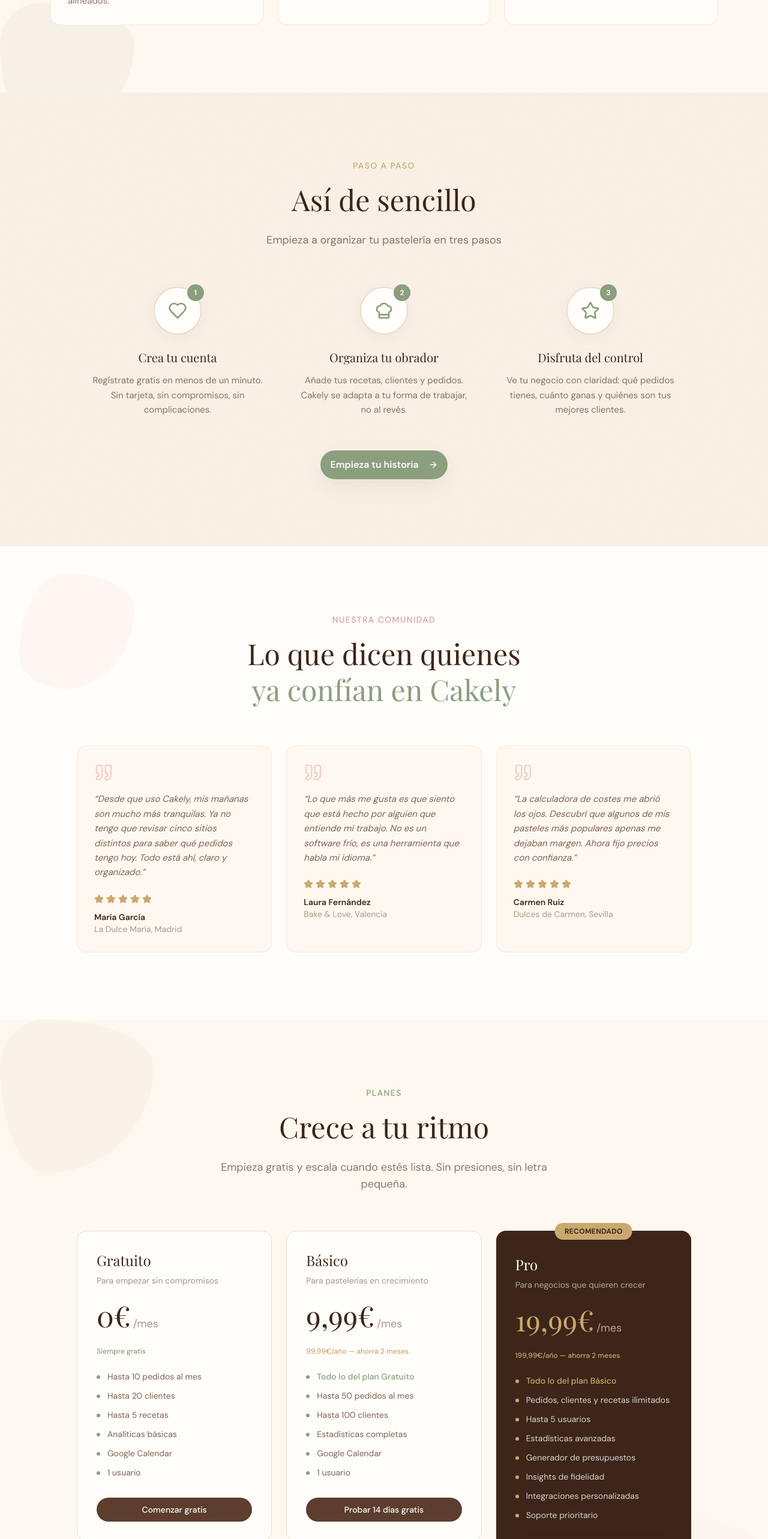
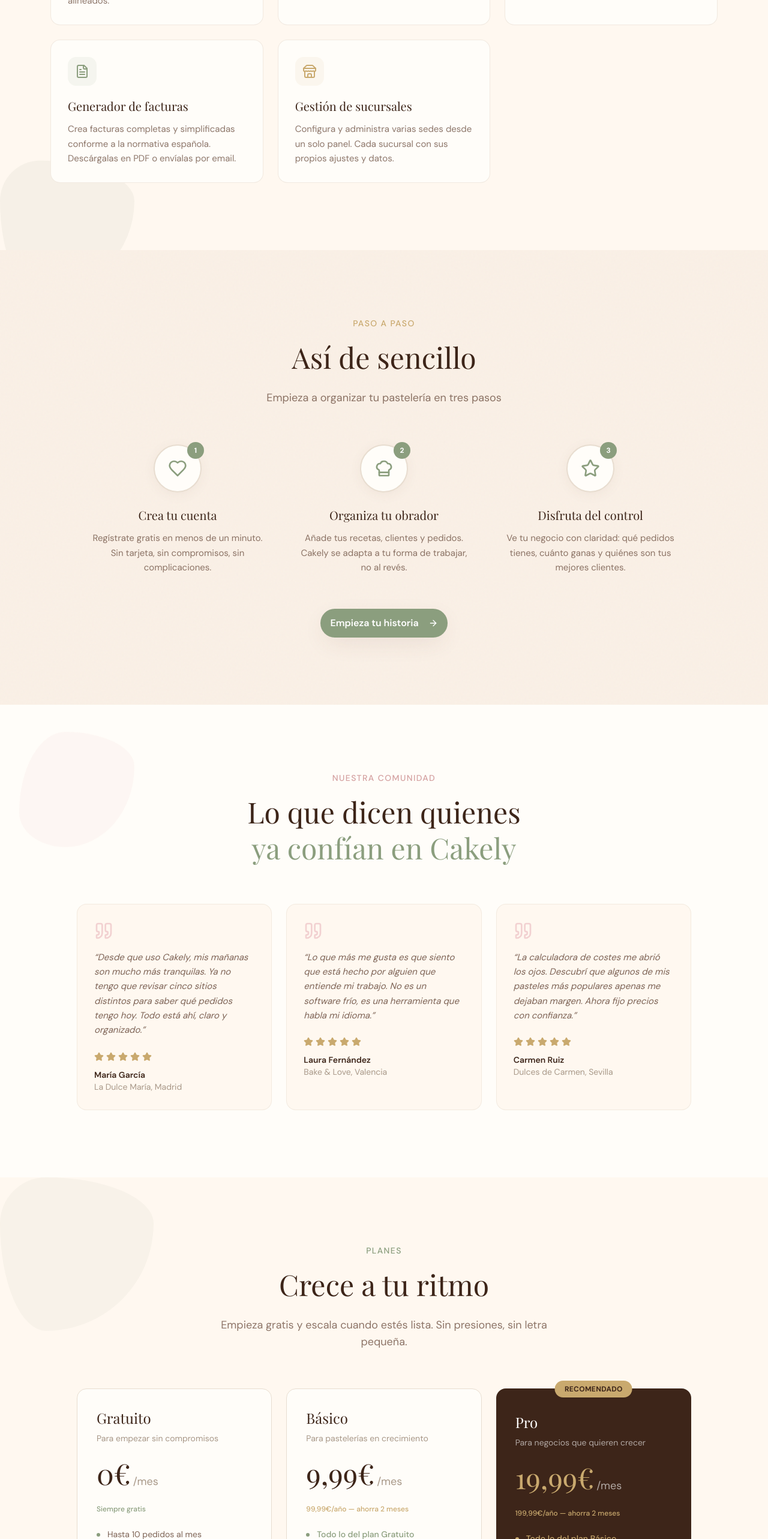
Before and after one commit to sebasblancogonz/cakely-landing, a Next.js app: page / in a window 1280 px wide. Shown: the part 2407-4973 px from the top of the page at 60% size. Built offline with nearby package versions, Linux system fonts and the light colour scheme; no server answers.

Commit message:
feat: add invoice generator and branch management features to the app

```diff
--- a/src/app/page.tsx
+++ b/src/app/page.tsx
@@ -14,6 +14,8 @@
   Heart,
   ChefHat,
   Palette,
+  FileText,
+  Store,
 } from "lucide-react";
 import Image from "next/image";
 import Link from "next/link";
@@ -65,7 +67,7 @@
   {
     question: "¿Qué incluye el plan Pro?",
     answer:
-      "Además de clientes y pedidos ilimitados, tendrás estadísticas avanzadas, generador de presupuestos, insights de fidelidad, integraciones personalizadas y soporte prioritario. Todo lo que necesitas para crecer con confianza.",
+      "Además de clientes y pedidos ilimitados, tendrás generador de facturas con envío por email, gestión de sucursales, estadísticas avanzadas, generador de presupuestos, insights de fidelidad y soporte prioritario. Todo lo que necesitas para crecer con confianza.",
   },
 ];
 
@@ -369,6 +371,22 @@
                   accent: "#D4A0A0",
                   bgAccent: "#D4A0A0",
                 },
+                {
+                  icon: FileText,
+                  title: "Generador de facturas",
+                  description:
+                    "Crea facturas completas y simplificadas conforme a la normativa española. Descárgalas en PDF o envíalas por email.",
+                  accent: "#8B9E7E",
+                  bgAccent: "#8B9E7E",
+                },
+                {
+                  icon: Store,
+                  title: "Gestión de sucursales",
+                  description:
+                    "Configura y administra varias sedes desde un solo panel. Cada sucursal con sus propios ajustes y datos.",
+                  accent: "#C9A96E",
+                  bgAccent: "#C9A96E",
+                },
               ].map((feature, i) => (
                 <div
                   key={i}
@@ -616,6 +634,7 @@
                     "Todo lo del plan Gratuito",
                     "Hasta 50 pedidos al mes",
                     "Hasta 100 clientes",
+                    "Generador de facturas",
                     "Estadísticas completas",
                     "Google Calendar",
                     "1 usuario",
@@ -668,10 +687,11 @@
                     "Todo lo del plan Básico",
                     "Pedidos, clientes y recetas ilimitados",
                     "Hasta 5 usuarios",
+                    "Generador de facturas con envío por email",
+                    "Gestión de sucursales",
                     "Estadísticas avanzadas",
                     "Generador de presupuestos",
                     "Insights de fidelidad",
-                    "Integraciones personalizadas",
                     "Soporte prioritario",
                   ].map((f, j) => (
                     <li
```
